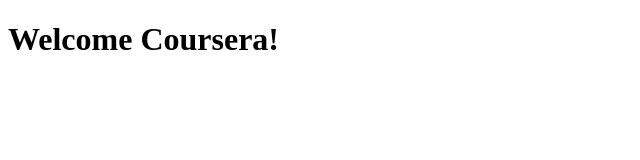
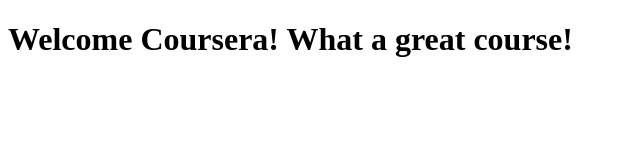
Before and after one commit to ardly/coursera-test, a plain HTML site: page site/index.html in a window 1280 px wide. Shown: the whole page, without its empty margins (0-640 px from the left). Drawn offline with Linux system fonts and the light colour scheme.

Commit message:
another change

```diff
--- a/site/index.html
+++ b/site/index.html
@@ -4,6 +4,6 @@
 	<title>Welcome Coursera</title>
 </head>
 <body>
-<h1>Welcome Coursera!</h1>
+<h1>Welcome Coursera! What a great course!</h1>
 </body>
 </html>
```
